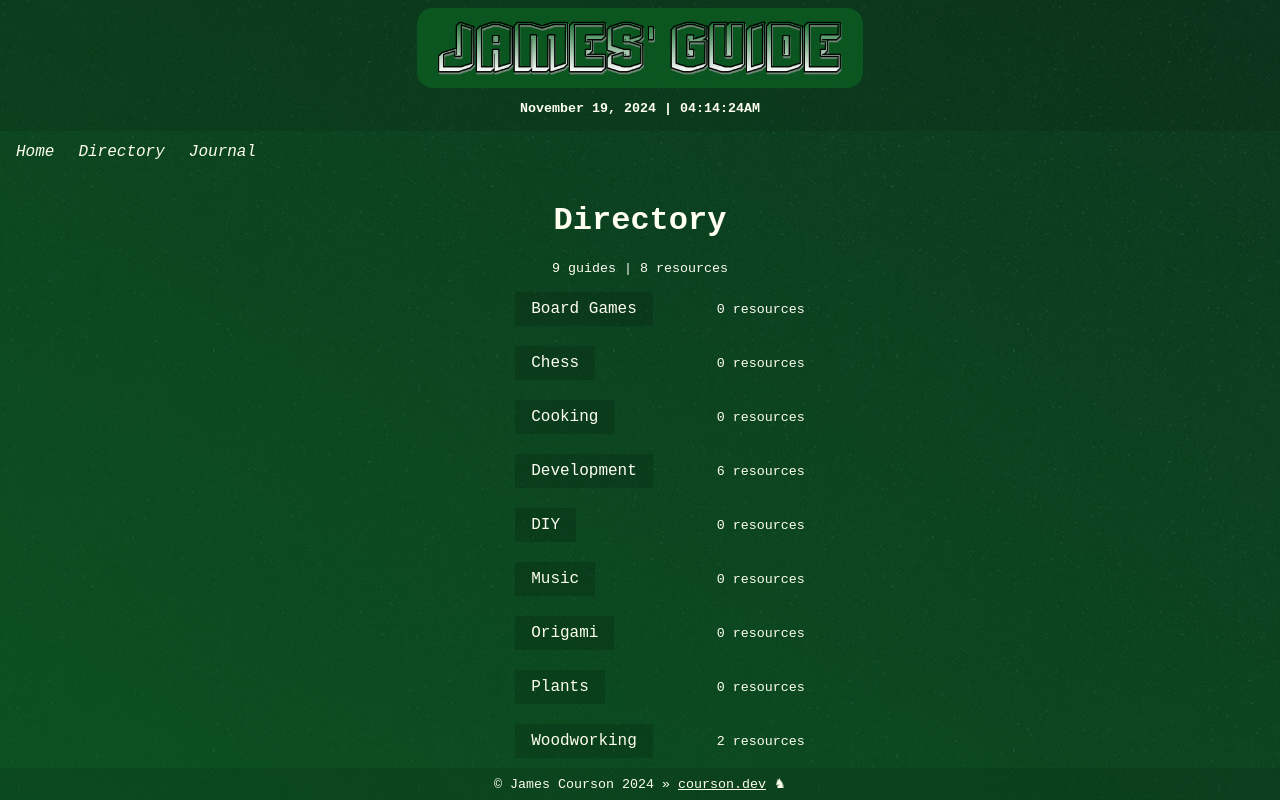
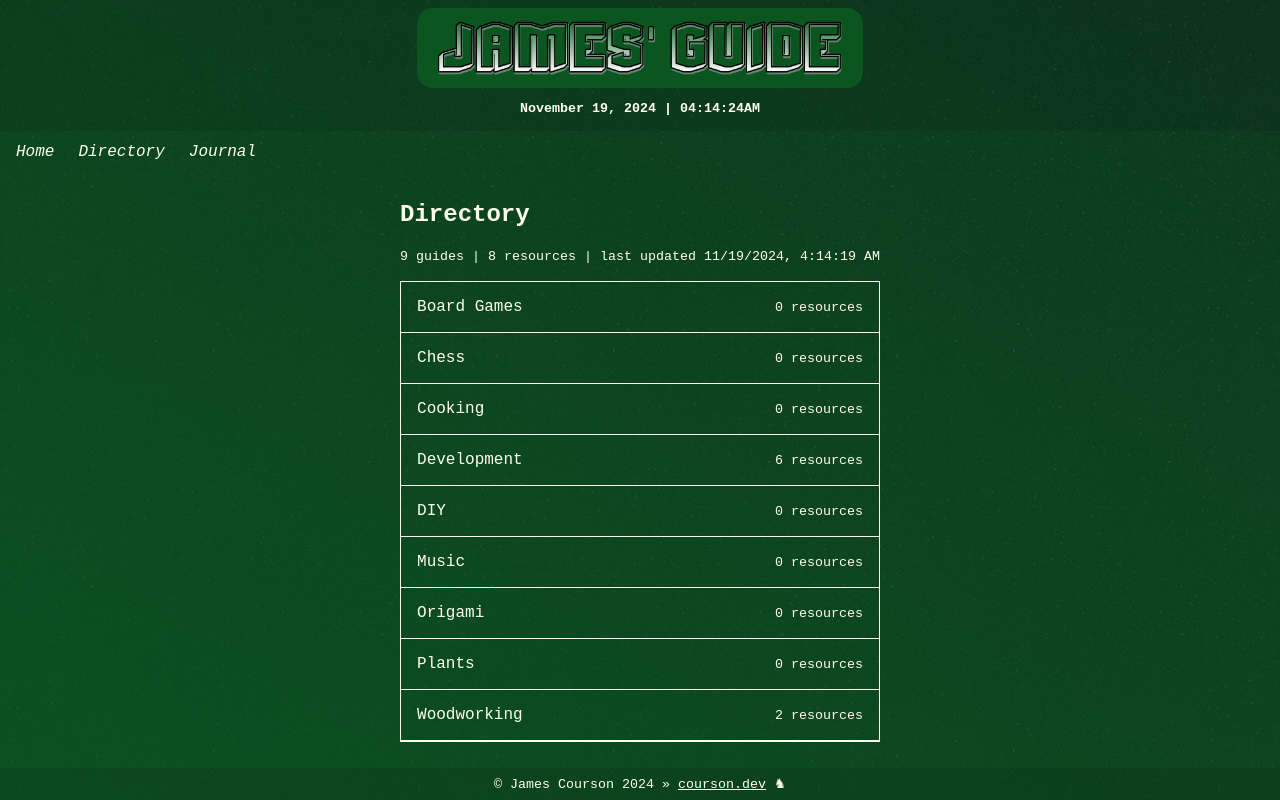
Before and after one commit to jamescourson/james.guide, a React (Vite) app: page /d in a window 1280 px wide. Built offline with nearby package versions, Linux system fonts and the light colour scheme.

Commit message:
new directory view

```diff
--- a/src/pages/Directory/Directory.jsx
+++ b/src/pages/Directory/Directory.jsx
@@ -1,31 +1,23 @@
-import { Link } from 'react-router-dom';
 import './directory.css';
+import ResourceTable from '../../components/ResourceTable/ResourceTable';
+
 import guides from '../../data/guides.json';
 import resources from '../../data/resources.json';
 
 
-const GuideListing = ({ name, abbr }) => {
-  const resourceCount = resources.filter(resource => resource.guide === abbr).length;
+const Directory = () => {
+  const totalValidResources = resources.filter(resource => resource.id && resource.id > 0).length;
+  const lastUpdated = () => {
+    const newDate = new Date();
+    return `${newDate.toLocaleDateString()}, ${newDate.toLocaleTimeString()}`;
+  }
 
   return (
-    <li>
-      <Link to={`/g/${abbr}`}>{name}</Link>
-      <small>{resourceCount} resources</small>
-    </li>
-  );
-}
-
-const Directory = () => {
-  const totalValidResources = resources.filter(resource => resource.id && resource.id > 0).length;
-
-  return (
-    <>
+    <article>
       <h1>Directory</h1>
-      <small>{guides.length} guides | {totalValidResources} resources</small>
-      <ul>
-        {guides.map(({ name, abbr }, i) => (<GuideListing name={name} abbr={abbr} key={i} />))}
-      </ul>
-    </>
+      <small>{guides.length} guides | {totalValidResources} resources | last updated {lastUpdated()}</small>
+      <ResourceTable />
+    </article>
   );
 }
 
--- a/src/pages/Directory/directory.css
+++ b/src/pages/Directory/directory.css
@@ -1,27 +1,3 @@
-ul li {
-  display: flex;
-  flex-direction: row;
-  justify-content: space-between;
-  align-items: baseline;
-  gap: 4em;
+article > small {
+  margin-bottom: 1em;
 }
-
-ul li a {
-  color: ivory;
-  text-decoration: none;
-  padding: .5em 1em;
-  background-color: rgba(0, 0, 0, .15);
-  transition: background-color 128ms ease;
-}
-
-ul li:not(:last-child) {
-  margin-bottom: 1.25em;
-}
-
-ul li a.active {
-  text-decoration: underline;
-}
-
-ul li a:hover {
-  background-color: rgba(0, 0, 0, .25);
-}
```
